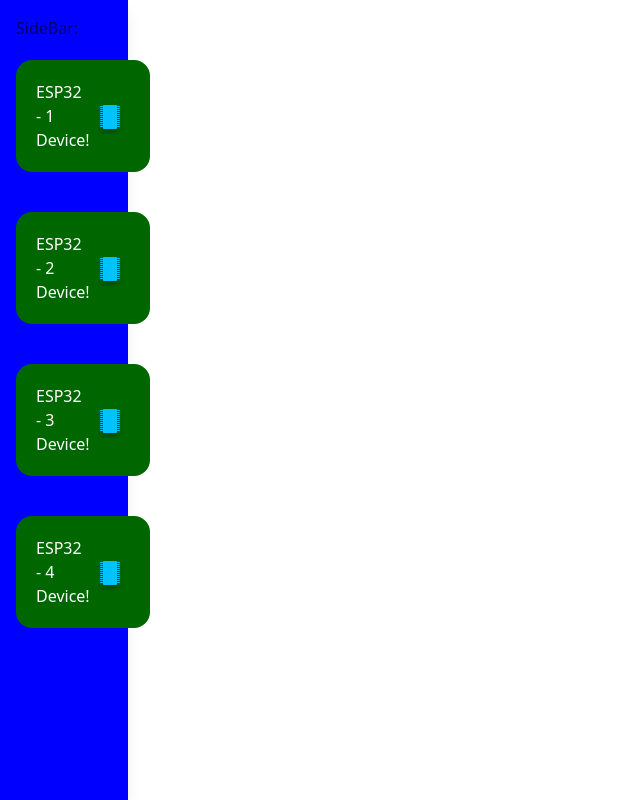
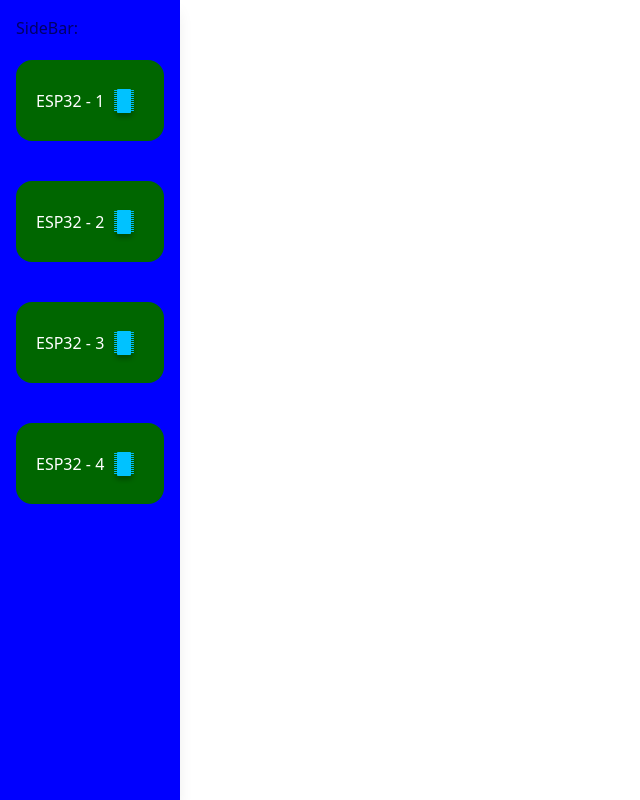
Before and after one commit to ActuallyHappening/The-WildStar-Project, a React (Vite) app in the folder IOT Integration Code/Web Dev/Basic Interface/Basic IOT Interface/: page / in a window 1280 px wide. Shown: the whole page, without its empty margins (0-640 px from the left). Built offline with nearby package versions, Linux system fonts and the light colour scheme.

Commit message:
Getting web sockets to work ...

```diff
--- a/IOT Integration Code/Web Dev/Basic Interface/Basic IOT Interface/package.json
+++ b/IOT Integration Code/Web Dev/Basic Interface/Basic IOT Interface/package.json
@@ -10,7 +10,9 @@
     "dependencies": {
         "react": "^18.0.0",
         "react-dom": "^18.0.0",
-        "react-svg": "^15.0.1"
+        "react-svg": "^15.0.1",
+        "socket.io": "^4.5.1",
+        "ws": "^8.7.0"
     },
     "devDependencies": {
         "@types/react": "^18.0.0",
--- a/IOT Integration Code/Web Dev/Basic Interface/Basic IOT Interface/src/App.tsx
+++ b/IOT Integration Code/Web Dev/Basic Interface/Basic IOT Interface/src/App.tsx
@@ -1,5 +1,5 @@
 import { useState } from 'react'
-import Device from './components/Device'
+import DeviceIcon from './components/Device'
 import SideBar from './components/Layout/SideBar'
 
 function App() {
@@ -8,10 +8,10 @@ function App() {
   return (
     <div className="flex">
       <SideBar>
-        <Device __meta__={{ from: "discord" }} info={{ deviceName: "ESP32 - 1" }} />
-        <Device __meta__={{ from: "discord" }} info={{ deviceName: "ESP32 - 2" }} />
-        <Device __meta__={{ from: "discord" }} info={{ deviceName: "ESP32 - 3" }} />
-        <Device __meta__={{ from: "discord" }} info={{ deviceName: "ESP32 - 4" }} />
+        <DeviceIcon __meta__={{ from: "discord" }} info={{ deviceName: "ESP32 - 1" }} />
+        <DeviceIcon __meta__={{ from: "discord" }} info={{ deviceName: "ESP32 - 2" }} />
+        <DeviceIcon __meta__={{ from: "discord" }} info={{ deviceName: "ESP32 - 3" }} />
+        <DeviceIcon __meta__={{ from: "discord" }} info={{ deviceName: "ESP32 - 4" }} />
       </SideBar>
     </div >
   )
--- a/IOT Integration Code/Web Dev/Basic Interface/Basic IOT Interface/src/components/Device.tsx
+++ b/IOT Integration Code/Web Dev/Basic Interface/Basic IOT Interface/src/components/Device.tsx
@@ -2,25 +2,57 @@ import React from 'react'
 import { ReactSVG } from 'react-svg'
 import BasicBoardDiagram from '../static/images/Basic Board Diagram.svg'
 
-const Device = ({
+const DeviceConnection = (() => {
+  const http = require('http').createServer()
+  const io = require('socket.io')(http, {
+    cors: { origin: "*" }
+  })
+
+  io.on('connection', (socket) => {
+    console.log('a user connected')
+
+    socket.on('message', (data) => {
+      console.log('Message Received! :: ', data)
+
+      io.emit('message', {
+        message: 'Hello World!'
+      });
+    });
+
+    socket.on('disconnect', () => {
+      console.log('user disconnected')
+    });
+  });
+
+  return (
+    <div className='scale-0'>
+
+    </div>
+  )
+})
+
+const DeviceIcon = ({
   __meta__ = { from: "<from>" },//: { [from: string]: string } | null,
-  info = { deviceName: "ESP32 - __" },
-  display = { tooltip: "Tooltip :)", icon: BasicBoardDiagram },
+  info = { deviceName: "__" },
+  display = { tooltip: undefined, icon: BasicBoardDiagram },
+  children
 }) => {
   display.tooltip = display.tooltip ?? info.deviceName
   display.icon = display.icon ?? BasicBoardDiagram
   return (
-    <div className='sidebar-icon hover:sidebar-icon-hovered'>
+    <div className='sidebar-icon hover:sidebar-icon-hovered group'>
       <h1>
-        {info.deviceName} Device!
+        {info.deviceName}
       </h1>
       <ReactSVG src={display.icon} />
-      <span className='sidebar-icon-tooltip'>
-        Tooltip:
+      <span className='sidebar-icon-tooltip group-hover:scale-100'>
         {display.tooltip}
       </span>
     </div>
   )
 }
 
-export default Device
+
+
+
+export default DeviceIcon
--- a/IOT Integration Code/Web Dev/Basic Interface/Basic IOT Interface/src/components/Layout/SideBar.tsx
+++ b/IOT Integration Code/Web Dev/Basic Interface/Basic IOT Interface/src/components/Layout/SideBar.tsx
@@ -1,11 +1,11 @@
 import React from 'react'
-import Device from '../Device'
+import DeviceIcon from '../Device'
 
 const SideBar = ({
   children
 }) => {
   return (
-    <div className='fixed top-0 left-0 h-screen p-4 m-0 w-[10%] flex flex-col shadow-lg bg-primary text-secondary'>
+    <div className='fixed top-0 left-0 h-screen p-4 m-0 w-auto flex flex-col shadow-lg bg-primary text-secondary'>
       <h1>SideBar:</h1>
       {children}
     </div>
--- a/IOT Integration Code/Web Dev/Basic Interface/Basic IOT Interface/src/index.css
+++ b/IOT Integration Code/Web Dev/Basic Interface/Basic IOT Interface/src/index.css
@@ -11,6 +11,6 @@
     @apply bg-sidebarbghover hover:rounded-md hover:shadow-lg;
   }
   .sidebar-icon-tooltip {
-    @apply absolute w-auto p-2 m-2 min-w-max left-14 rounded-md shadow-md bg-gray-800 text-tooltip text-xs font-bold transition-all duration-100 scale-0 origin-left;
+    @apply absolute w-auto p-2 m-2 top-14 min-w-max rounded-md shadow-md bg-gray-800 text-tooltip text-xs font-bold transition-all scale-0 duration-100 origin-left;
   }
 }
```
Also changed, not shown: 1 other file (tests, documents, lock files or other folders).
